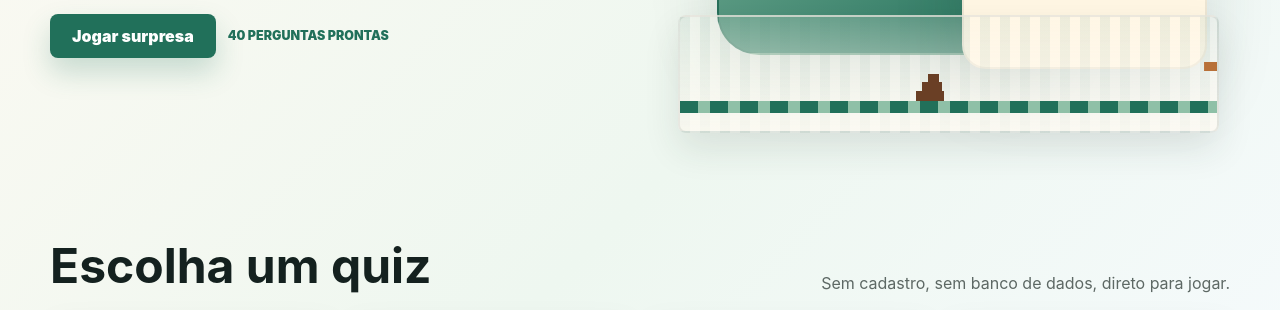
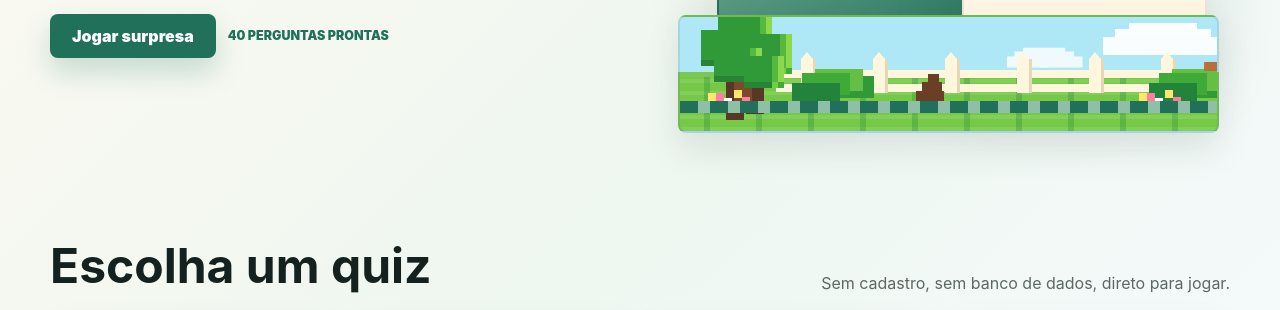
Before and after one commit to deverastec-tec/quiz-pet-pwa, a website: page index.html in a window 1280 px wide. Shown: the part 472-782 px from the top of the page. Drawn offline with Linux system fonts and the light colour scheme.

Commit message:
Add pixel garden home background

```diff
--- a/index.html
+++ b/index.html
@@ -11,7 +11,7 @@
     <link rel="manifest" href="manifest.webmanifest" />
     <link rel="icon" href="assets/icon.svg" type="image/svg+xml" />
     <link rel="apple-touch-icon" href="assets/icon.svg" />
-    <link rel="stylesheet" href="styles.css?v=4" />
+    <link rel="stylesheet" href="styles.css?v=5" />
     <title>Quiz Pet</title>
   </head>
   <body>
@@ -57,6 +57,28 @@
             </div>
             <div class="truth-chip">V/F</div>
             <div class="pixel-scene">
+              <div class="pixel-cloud cloud-one"></div>
+              <div class="pixel-cloud cloud-two"></div>
+              <div class="pixel-tree">
+                <span class="tree-trunk"></span>
+                <span class="tree-leaf leaf-one"></span>
+                <span class="tree-leaf leaf-two"></span>
+                <span class="tree-leaf leaf-three"></span>
+                <span class="tree-leaf leaf-four"></span>
+                <span class="tree-leaf leaf-five"></span>
+              </div>
+              <div class="pixel-fence">
+                <span></span>
+                <span></span>
+                <span></span>
+                <span></span>
+                <span></span>
+                <span></span>
+              </div>
+              <div class="pixel-bush bush-one"></div>
+              <div class="pixel-bush bush-two"></div>
+              <div class="pixel-flowers flower-one"></div>
+              <div class="pixel-flowers flower-two"></div>
               <div class="pixel-ground"></div>
               <div class="pixel-poop">
                 <span></span>
@@ -131,6 +153,6 @@
       </main>
     </div>
 
-    <script src="app.js?v=4" type="module"></script>
+    <script src="app.js?v=5" type="module"></script>
   </body>
 </html>
--- a/service-worker.js
+++ b/service-worker.js
@@ -1,4 +1,4 @@
-const CACHE_NAME = "quiz-pet-v4";
+const CACHE_NAME = "quiz-pet-v5";
 const APP_SHELL = [
   "./",
   "index.html",
--- a/styles.css
+++ b/styles.css
@@ -313,29 +313,247 @@ h1 {
   border: 2px solid rgba(20, 33, 31, 0.08);
   border-radius: 8px;
   background:
-    linear-gradient(180deg, rgba(255, 250, 242, 0.2), rgba(255, 250, 242, 0.78)),
-    repeating-linear-gradient(90deg, rgba(33, 112, 90, 0.1) 0 10px, transparent 10px 20px);
+    linear-gradient(180deg, #aee7f6 0 48%, #7bc756 48% 100%),
+    repeating-linear-gradient(90deg, rgba(255, 255, 255, 0.14) 0 10px, transparent 10px 20px);
   box-shadow: 0 16px 36px rgba(37, 55, 47, 0.11);
+  image-rendering: pixelated;
 }
 
 .hero[hidden] .pixel-scene {
   display: none;
 }
 
+.pixel-scene::before {
+  content: "";
+  position: absolute;
+  left: 0;
+  right: 0;
+  bottom: 0;
+  height: 54px;
+  background:
+    repeating-linear-gradient(90deg, transparent 0 24px, rgba(34, 126, 54, 0.28) 24px 30px, transparent 30px 52px),
+    repeating-linear-gradient(0deg, rgba(255, 255, 255, 0.1) 0 4px, transparent 4px 12px),
+    #75c946;
+}
+
+.pixel-cloud {
+  position: absolute;
+  z-index: 1;
+  width: 68px;
+  height: 18px;
+  background: #ffffff;
+  box-shadow:
+    12px -8px 0 #ffffff,
+    26px -14px 0 #ffffff,
+    40px -8px 0 #ffffff,
+    54px 0 0 #ffffff;
+  opacity: 0.95;
+}
+
+.cloud-one {
+  right: 46px;
+  top: 20px;
+}
+
+.cloud-two {
+  right: 155px;
+  top: 36px;
+  transform: scale(0.62);
+  opacity: 0.82;
+}
+
+.pixel-tree {
+  position: absolute;
+  left: 16px;
+  bottom: 29px;
+  z-index: 2;
+  width: 90px;
+  height: 88px;
+}
+
+.pixel-tree span {
+  position: absolute;
+  display: block;
+}
+
+.tree-trunk {
+  left: 38px;
+  bottom: 0;
+  width: 18px;
+  height: 52px;
+  background: #7b4a2a;
+  box-shadow:
+    -8px 18px 0 #5a3627,
+    12px 12px 0 #5a3627;
+}
+
+.tree-leaf {
+  background: #2f9a37;
+  box-shadow:
+    6px 0 0 #55b83f,
+    12px 0 0 #8bd84a,
+    0 6px 0 #278433,
+    6px 6px 0 #6fcf45,
+    12px 6px 0 #3faa38;
+}
+
+.leaf-one {
+  left: 5px;
+  top: 16px;
+  width: 34px;
+  height: 30px;
+}
+
+.leaf-two {
+  left: 22px;
+  top: 0;
+  width: 42px;
+  height: 34px;
+}
+
+.leaf-three {
+  left: 50px;
+  top: 20px;
+  width: 34px;
+  height: 34px;
+}
+
+.leaf-four {
+  left: 18px;
+  top: 34px;
+  width: 36px;
+  height: 28px;
+}
+
+.leaf-five {
+  left: 48px;
+  top: 42px;
+  width: 28px;
+  height: 26px;
+}
+
+.pixel-fence {
+  position: absolute;
+  left: 96px;
+  right: 18px;
+  bottom: 38px;
+  z-index: 1;
+  height: 34px;
+  background:
+    linear-gradient(#fff7dd 0 8px, transparent 8px 100%) 0 11px / 100% 8px no-repeat,
+    linear-gradient(#fff7dd 0 8px, transparent 8px 100%) 0 25px / 100% 8px no-repeat;
+}
+
+.pixel-fence span {
+  position: absolute;
+  bottom: 0;
+  width: 12px;
+  height: 34px;
+  background: #fff7dd;
+  box-shadow: 3px 0 0 #e5d8ba;
+}
+
+.pixel-fence span::before {
+  content: "";
+  position: absolute;
+  left: 0;
+  top: -7px;
+  width: 0;
+  height: 0;
+  border-right: 6px solid transparent;
+  border-bottom: 7px solid #fff7dd;
+  border-left: 6px solid transparent;
+}
+
+.pixel-fence span:nth-child(1) {
+  left: 6%;
+}
+
+.pixel-fence span:nth-child(2) {
+  left: 23%;
+}
+
+.pixel-fence span:nth-child(3) {
+  left: 40%;
+}
+
+.pixel-fence span:nth-child(4) {
+  left: 57%;
+}
+
+.pixel-fence span:nth-child(5) {
+  left: 74%;
+}
+
+.pixel-fence span:nth-child(6) {
+  left: 91%;
+}
+
+.pixel-bush,
+.pixel-flowers {
+  position: absolute;
+  z-index: 3;
+  image-rendering: pixelated;
+}
+
+.pixel-bush {
+  bottom: 26px;
+  width: 48px;
+  height: 22px;
+  background: #23833a;
+  box-shadow:
+    10px -10px 0 #3faa38,
+    23px -14px 0 #65bf44,
+    34px -7px 0 #2f9a37;
+}
+
+.bush-one {
+  left: 112px;
+}
+
+.bush-two {
+  right: 20px;
+}
+
+.pixel-flowers {
+  bottom: 30px;
+  width: 8px;
+  height: 8px;
+  background: #ffe76a;
+  box-shadow:
+    8px 0 0 #ff7e9d,
+    16px 5px 0 #ffffff,
+    26px -3px 0 #ffe76a,
+    34px 4px 0 #ff7e9d,
+    5px 8px 0 #2f9a37,
+    24px 9px 0 #2f9a37;
+}
+
+.flower-one {
+  left: 28px;
+}
+
+.flower-two {
+  right: 70px;
+}
+
 .pixel-ground {
   position: absolute;
+  z-index: 4;
   left: 0;
   right: 0;
   bottom: 18px;
   height: 12px;
   background:
     repeating-linear-gradient(90deg, #21705a 0 18px, #8fc0a7 18px 30px),
+    repeating-linear-gradient(0deg, #2d9b39 0 4px, #75c946 4px 8px),
     #21705a;
   image-rendering: pixelated;
 }
 
 .pixel-dog {
   position: absolute;
+  z-index: 6;
   left: 0;
   bottom: 30px;
   width: 104px;
@@ -426,6 +644,7 @@ h1 {
 
 .pixel-poop {
   position: absolute;
+  z-index: 5;
   left: 43%;
   bottom: 30px;
   width: 38px;
```
